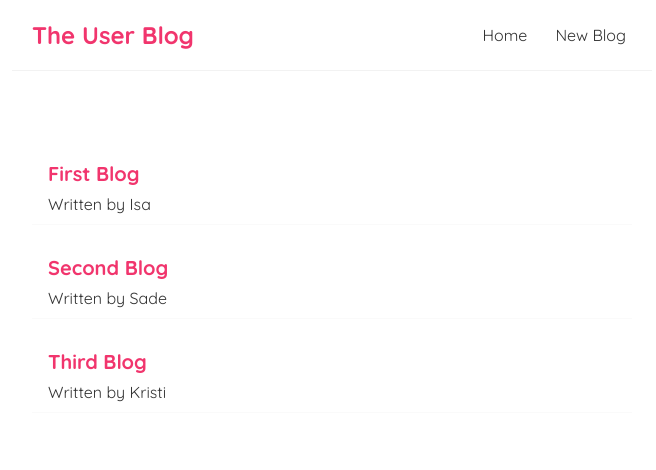
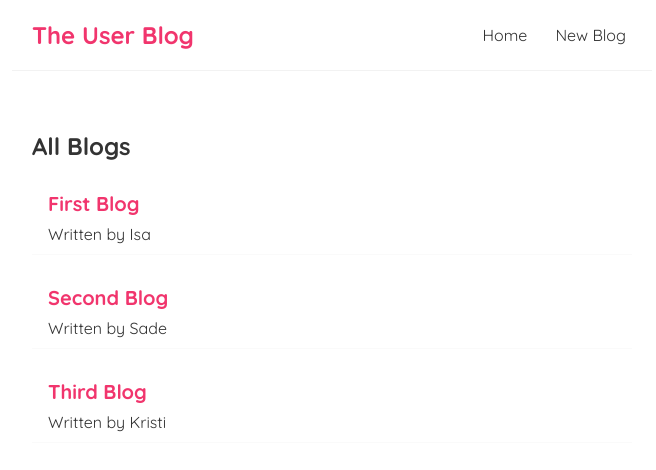
Before and after one commit to reinertisa/user-blog-mnt-ts, a React (Vite) app: page / in a window 1280 px wide. Shown: the top 470 px of the page, without its empty margins (308-964 px from the left). Built offline with nearby package versions, Linux system fonts and the light colour scheme.

Commit message:
feat(website): add props

```diff
--- /dev/null
+++ b/src/components/BlogList.tsx
@@ -0,0 +1,22 @@
+import type {Blog} from "./Home.tsx";
+
+type BlogListProps = {
+    blogs: Blog[],
+    title: string,
+}
+
+export default function BlogList({blogs, title}: BlogListProps) {
+
+    return (
+        <div className="blog-list">
+            <h2>{title}</h2>
+            {blogs.map(blog => (
+                <div className="blog-preview" key={blog.id}>
+                    <h2>{blog.title}</h2>
+                    <p>Written by {blog.author}</p>
+                </div>
+            ))}
+        </div>
+    )
+
+}
--- a/src/components/Home.tsx
+++ b/src/components/Home.tsx
@@ -1,6 +1,7 @@
 import {useState} from 'react';
+import BlogList from "./BlogList.tsx";
 
-type Blog = {
+export type Blog = {
     title: string,
     body: string,
     author: string,
@@ -17,12 +18,7 @@
 
     return (
         <div className="home">
-            {blogs.map(blog => (
-                <div className="blog-preview" key={blog.id}>
-                    <h2>{blog.title}</h2>
-                    <p>Written by {blog.author}</p>
-                </div>
-            ))}
+            <BlogList blogs={blogs} title="All Blogs" />
         </div>
     )
 }
```
